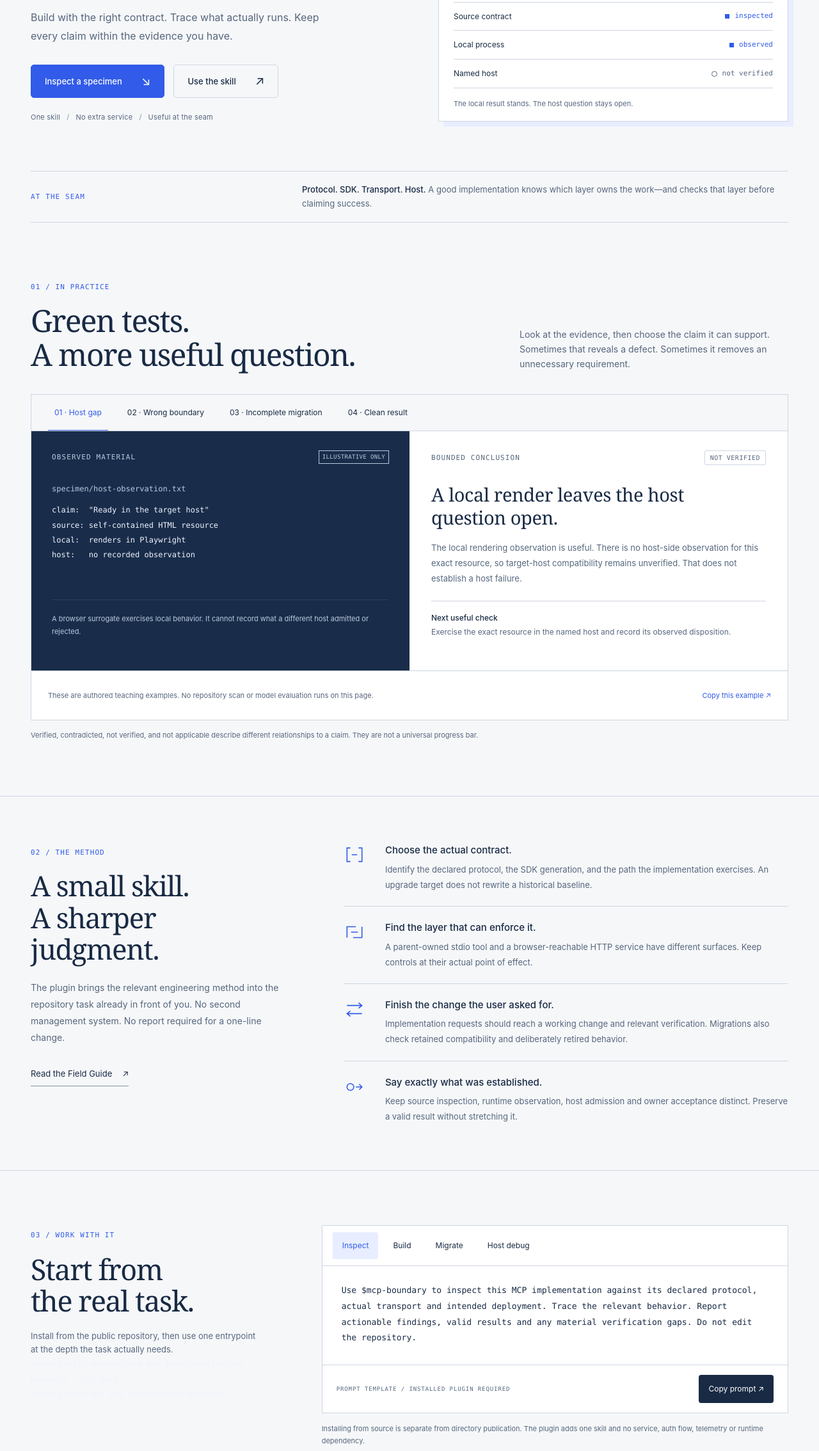
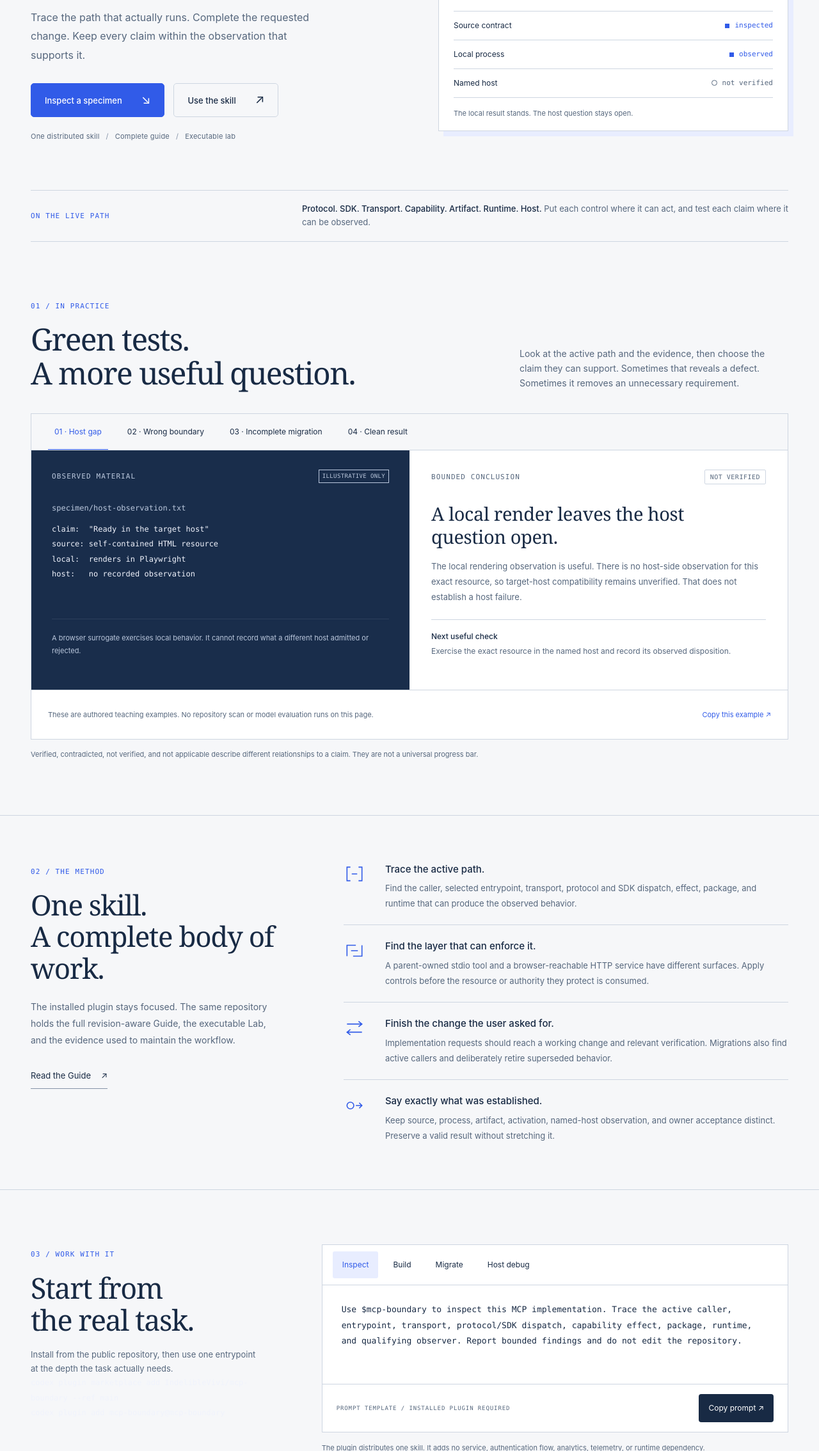
Before and after one commit to IndelibleVivi/mcp-boundary, a plain HTML site: page site/index.html in a window 1280 px wide. Shown: the part 532-2800 px from the top of the page at 64% size. Drawn offline with Linux system fonts and the light colour scheme.

Commit message:
update website for MCP Boundary 0.2.0

```diff
--- a/site/index.html
+++ b/site/index.html
@@ -2,10 +2,10 @@
 <html lang="en" data-mark="offset" data-palette="porcelain">
 <head>
 <meta charset="utf-8"><meta name="viewport" content="width=device-width,initial-scale=1">
-<meta name="description" content="MCP Boundary is a pure-skill engineering plugin for building, inspecting, migrating and verifying MCP systems at the boundary that actually owns the behavior.">
+<meta name="description" content="MCP Boundary is a pure-skill engineering plugin for completing MCP work on the active protocol, transport, capability, artifact, runtime, and host path.">
 <meta name="theme-color" content="#F6F7F9">
 <meta property="og:title" content="MCP Boundary — Make your MCP hold up.">
-<meta property="og:description" content="Build with the right contract. Trace what actually runs. Keep every claim within the evidence you have.">
+<meta property="og:description" content="Trace what actually runs. Complete the requested change. Keep every claim within the evidence you have.">
 <meta property="og:url" content="https://indeliblevivi.github.io/mcp-boundary/">
 <meta property="og:image" content="./assets/social-card.png">
 <title>MCP Boundary — Make your MCP hold up.</title>
@@ -14,7 +14,7 @@
 </head>
 <body>
 <a href="#main" class="skip">Skip to content</a>
-<div class="preview-ribbon"><div class="wrap"><span class="ribbon-status">SOURCE PACKAGE 0.1.0 · PURE SKILL</span><a href="https://github.com/IndelibleVivi/mcp-boundary" target="_blank" rel="noopener noreferrer">View the public source ↗</a></div></div>
+<div class="preview-ribbon"><div class="wrap"><span class="ribbon-status">SOURCE 0.2.0 · PURE SKILL · GUIDE + LAB</span><a href="https://github.com/IndelibleVivi/mcp-boundary" target="_blank" rel="noopener noreferrer">View the public source ↗</a></div></div>
 <header class="site-header"><div class="wrap header-inner">
 <a class="brand-lockup" href="./index.html" aria-label="MCP Boundary home"><span class="mark" data-mark><svg viewBox="0 0 64 64" aria-hidden="true"><path d="M35 11H13V44H28" fill="none" stroke="currentColor" stroke-width="6"/><path d="M29 53H51V20H36" fill="none" stroke="#315BE8" stroke-width="6"/></svg></span><span class="wordmark">MCP Boundary</span></a>
 <nav class="header-links" aria-label="Main navigation"><a href="#in-practice">In practice</a><a href="#method">The method</a><a href="#workflows">Workflows</a></nav>
@@ -24,18 +24,18 @@
 <section class="wrap hero" aria-labelledby="hero-title">
 <div class="hero-copy"><div class="edition eyebrow"><span class="open-square" aria-hidden="true"></span>Pure skill · Codex-first</div>
 <h1 id="hero-title"><span class="line">Make your MCP</span><em class="line">hold up.</em></h1>
-<p class="hero-lede">Build with the right contract. Trace what actually runs. Keep every claim within the evidence you have.</p>
+<p class="hero-lede">Trace the path that actually runs. Complete the requested change. Keep every claim within the observation that supports it.</p>
 <div class="hero-actions"><a href="#in-practice" class="button">Inspect a specimen <span class="arrow" aria-hidden="true">↘</span></a><a href="#workflows" class="button secondary">Use the skill <span class="arrow" aria-hidden="true">↗</span></a></div>
-<p class="hero-footnote">One skill<span>/</span>No extra service<span>/</span>Useful at the seam</p></div>
+<p class="hero-footnote">One distributed skill<span>/</span>Complete guide<span>/</span>Executable lab</p></div>
 <figure class="specimen" aria-label="Synthetic illustration: source and local process observations do not establish named-host acceptance" style="margin:0">
 <div class="specimen-bar eyebrow"><span>Boundary study / 001</span><span>Synthetic specimen</span></div>
 <div class="specimen-art" aria-hidden="true"><span class="registration tl"></span><span class="registration tr"></span><span class="registration bl"></span><span class="registration br"></span><div class="mark hero-mark" data-mark></div><span class="art-note left">a claim has a scope</span><span class="art-note right">an observation has a limit</span></div>
 <div class="specimen-rows"><div class="scope-row"><span>Source contract</span><span class="state observed">inspected</span></div><div class="scope-row"><span>Local process</span><span class="state observed">observed</span></div><div class="scope-row"><span>Named host</span><span class="state unknown">not verified</span></div></div>
 <figcaption class="specimen-caption">The local result stands. The host question stays open.</figcaption></figure>
 </section>
-<div class="wrap context-strip"><span class="context-label eyebrow">At the seam</span><p><strong>Protocol. SDK. Transport. Host.</strong> A good implementation knows which layer owns the work—and checks that layer before claiming success.</p></div>
+<div class="wrap context-strip"><span class="context-label eyebrow">On the live path</span><p><strong>Protocol. SDK. Transport. Capability. Artifact. Runtime. Host.</strong> Put each control where it can act, and test each claim where it can be observed.</p></div>
 <section class="wrap section" id="in-practice" aria-labelledby="practice-heading">
-<div class="section-heading"><div><span class="eyebrow section-number">01 / In practice</span><h2 id="practice-heading">Green tests.<br>A more useful question.</h2></div><p>Look at the evidence, then choose the claim it can support. Sometimes that reveals a defect. Sometimes it removes an unnecessary requirement.</p></div>
+<div class="section-heading"><div><span class="eyebrow section-number">01 / In practice</span><h2 id="practice-heading">Green tests.<br>A more useful question.</h2></div><p>Look at the active path and the evidence, then choose the claim they can support. Sometimes that reveals a defect. Sometimes it removes an unnecessary requirement.</p></div>
 <div class="examples"><div class="case-tabs" role="tablist" aria-label="Synthetic engineering examples"><button class="case-tab" id="tab-host" role="tab" aria-selected="true" aria-controls="case-panel" data-case="host">01 · Host gap</button><button class="case-tab" id="tab-stdio" role="tab" aria-selected="false" aria-controls="case-panel" tabindex="-1" data-case="stdio">02 · Wrong boundary</button><button class="case-tab" id="tab-migration" role="tab" aria-selected="false" aria-controls="case-panel" tabindex="-1" data-case="migration">03 · Incomplete migration</button><button class="case-tab" id="tab-clean" role="tab" aria-selected="false" aria-controls="case-panel" tabindex="-1" data-case="clean">04 · Clean result</button></div>
 <div class="case-shell" id="case-panel" role="tabpanel" aria-labelledby="tab-host" tabindex="0">
 <div class="case-input"><div class="eyebrow">Observed material<span>Illustrative only</span></div><div class="source-file" id="case-file">specimen/host-observation.txt</div><pre class="code-lines" id="case-code">claim:  "Ready in the target host"
@@ -45,17 +45,17 @@ host:   no recorded observation</pre><p class="case-input-note" id="case-note">A
 <div class="case-output"><div class="result-top"><span class="eyebrow muted">Bounded conclusion</span><span class="result-status" id="case-status">NOT VERIFIED</span></div><h3 id="case-title">A local render leaves the host question open.</h3><p id="case-body">The local rendering observation is useful. There is no host-side observation for this exact resource, so target-host compatibility remains unverified. That does not establish a host failure.</p><p class="next-action" id="case-action"><b>Next useful check</b><br>Exercise the exact resource in the named host and record its observed disposition.</p></div>
 </div><div class="case-footer"><p>These are authored teaching examples. No repository scan or model evaluation runs on this page.</p><button id="copy-case">Copy this example ↗</button></div></div><p class="truth-note">Verified, contradicted, not verified, and not applicable describe different relationships to a claim. They are not a universal progress bar.</p>
 </section>
-<section class="method-section" id="method" aria-labelledby="method-heading"><div class="wrap method-grid"><div class="method-intro"><span class="eyebrow section-number">02 / The method</span><h2 id="method-heading">A small skill.<br>A sharper judgment.</h2><p>The plugin brings the relevant engineering method into the repository task already in front of you. No second management system. No report required for a one-line change.</p><a class="text-link" href="https://github.com/IndelibleVivi/mcp-server-engineering-field-guide" target="_blank" rel="noopener noreferrer">Read the Field Guide <span aria-hidden="true">↗</span></a></div><div class="method-rows">
-<article class="method-row"><svg class="row-glyph" viewBox="0 0 32 32" fill="none" stroke="currentColor" stroke-width="1.5" aria-hidden="true"><path d="M10 6H5v20h5m12-20h5v20h-5M12 16h8"/></svg><div><h3>Choose the actual contract.</h3><p>Identify the declared protocol, the SDK generation, and the path the implementation exercises. An upgrade target does not rewrite a historical baseline.</p></div></article>
-<article class="method-row"><svg class="row-glyph" viewBox="0 0 32 32" fill="none" stroke="currentColor" stroke-width="1.5" aria-hidden="true"><path d="M5 24V8h13m9 0v16H14M11 16h10"/></svg><div><h3>Find the layer that can enforce it.</h3><p>A parent-owned stdio tool and a browser-reachable HTTP service have different surfaces. Keep controls at their actual point of effect.</p></div></article>
-<article class="method-row"><svg class="row-glyph" viewBox="0 0 32 32" fill="none" stroke="currentColor" stroke-width="1.5" aria-hidden="true"><path d="M5 10h22m-5-4 5 4-5 4M27 22H5m5-4-5 4 5 4"/></svg><div><h3>Finish the change the user asked for.</h3><p>Implementation requests should reach a working change and relevant verification. Migrations also check retained compatibility and deliberately retired behavior.</p></div></article>
-<article class="method-row"><svg class="row-glyph" viewBox="0 0 32 32" fill="none" stroke="currentColor" stroke-width="1.5" aria-hidden="true"><circle cx="10" cy="16" r="5"/><path d="M18 16h9m-4-4 4 4-4 4"/></svg><div><h3>Say exactly what was established.</h3><p>Keep source inspection, runtime observation, host admission and owner acceptance distinct. Preserve a valid result without stretching it.</p></div></article>
+<section class="method-section" id="method" aria-labelledby="method-heading"><div class="wrap method-grid"><div class="method-intro"><span class="eyebrow section-number">02 / The method</span><h2 id="method-heading">One skill.<br>A complete body of work.</h2><p>The installed plugin stays focused. The same repository holds the full revision-aware Guide, the executable Lab, and the evidence used to maintain the workflow.</p><a class="text-link" href="https://github.com/IndelibleVivi/mcp-boundary/tree/main/guide" target="_blank" rel="noopener noreferrer">Read the Guide <span aria-hidden="true">↗</span></a></div><div class="method-rows">
+<article class="method-row"><svg class="row-glyph" viewBox="0 0 32 32" fill="none" stroke="currentColor" stroke-width="1.5" aria-hidden="true"><path d="M10 6H5v20h5m12-20h5v20h-5M12 16h8"/></svg><div><h3>Trace the active path.</h3><p>Find the caller, selected entrypoint, transport, protocol and SDK dispatch, effect, package, and runtime that can produce the observed behavior.</p></div></article>
+<article class="method-row"><svg class="row-glyph" viewBox="0 0 32 32" fill="none" stroke="currentColor" stroke-width="1.5" aria-hidden="true"><path d="M5 24V8h13m9 0v16H14M11 16h10"/></svg><div><h3>Find the layer that can enforce it.</h3><p>A parent-owned stdio tool and a browser-reachable HTTP service have different surfaces. Apply controls before the resource or authority they protect is consumed.</p></div></article>
+<article class="method-row"><svg class="row-glyph" viewBox="0 0 32 32" fill="none" stroke="currentColor" stroke-width="1.5" aria-hidden="true"><path d="M5 10h22m-5-4 5 4-5 4M27 22H5m5-4-5 4 5 4"/></svg><div><h3>Finish the change the user asked for.</h3><p>Implementation requests should reach a working change and relevant verification. Migrations also find active callers and deliberately retire superseded behavior.</p></div></article>
+<article class="method-row"><svg class="row-glyph" viewBox="0 0 32 32" fill="none" stroke="currentColor" stroke-width="1.5" aria-hidden="true"><circle cx="10" cy="16" r="5"/><path d="M18 16h9m-4-4 4 4-4 4"/></svg><div><h3>Say exactly what was established.</h3><p>Keep source, process, artifact, activation, named-host observation, and owner acceptance distinct. Preserve a valid result without stretching it.</p></div></article>
 </div></div></section>
 <section class="wrap section" id="workflows" aria-labelledby="workflow-heading"><div class="workflow-layout"><div class="workflow-intro"><span class="eyebrow section-number">03 / Work with it</span><h2 id="workflow-heading">Start from<br>the real task.</h2><p>Install from the public repository, then use one entrypoint at the depth the task actually needs.</p><pre class="code-lines">codex plugin marketplace add IndelibleVivi/mcp-boundary --ref main
-codex plugin add mcp-boundary@mcp-boundary</pre></div><div><div class="prompt-box"><div class="prompt-tabs" role="group" aria-label="Workflow prompt"><button class="prompt-tab" data-prompt="inspect" aria-pressed="true">Inspect</button><button class="prompt-tab" data-prompt="build" aria-pressed="false">Build</button><button class="prompt-tab" data-prompt="migrate" aria-pressed="false">Migrate</button><button class="prompt-tab" data-prompt="host" aria-pressed="false">Host debug</button></div><p class="prompt-text" id="prompt-text">Use $mcp-boundary to inspect this MCP implementation against its declared protocol, actual transport and intended deployment. Trace the relevant behavior. Report actionable findings, valid results and any material verification gaps. Do not edit the repository.</p><div class="prompt-bottom"><span class="micro">Prompt template / installed plugin required</span><button id="copy-prompt">Copy prompt <span aria-hidden="true">↗</span></button></div></div><p class="prompt-disclaimer">Installing from source is separate from directory publication. The plugin adds one skill and no service, auth flow, telemetry or runtime dependency.</p></div></div></section>
-<section class="evidence-section" id="status" aria-labelledby="status-heading"><div class="wrap"><div class="evidence-heading"><h2 id="status-heading">The status is part of the design.</h2><p>Version 0.1.0 / explicitly bounded</p></div><div class="evidence-grid"><div class="evidence-cell"><h3>Source & Codex-native package</h3><span class="state observed">included</span><p>Author source, canonical Codex manifest, provenance, legal map, tests and one approved website are included in the repository.</p></div><div class="evidence-cell"><h3>Installed model behavior</h3><span class="state unknown">not verified</span><p>Static trigger design and fixtures do not establish implicit model invocation or comparative behavior.</p></div><div class="evidence-cell"><h3>Directory & named-host release</h3><span class="state unknown">not published</span><p>No external directory listing, production integration or named-host acceptance is implied.</p></div></div></div></section>
+codex plugin add mcp-boundary@mcp-boundary</pre></div><div><div class="prompt-box"><div class="prompt-tabs" role="group" aria-label="Workflow prompt"><button class="prompt-tab" data-prompt="inspect" aria-pressed="true">Inspect</button><button class="prompt-tab" data-prompt="build" aria-pressed="false">Build</button><button class="prompt-tab" data-prompt="migrate" aria-pressed="false">Migrate</button><button class="prompt-tab" data-prompt="host" aria-pressed="false">Host debug</button></div><p class="prompt-text" id="prompt-text">Use $mcp-boundary to inspect this MCP implementation. Trace the active caller, entrypoint, transport, protocol/SDK dispatch, capability effect, package, runtime, and qualifying observer. Report bounded findings and do not edit the repository.</p><div class="prompt-bottom"><span class="micro">Prompt template / installed plugin required</span><button id="copy-prompt">Copy prompt <span aria-hidden="true">↗</span></button></div></div><p class="prompt-disclaimer">The plugin distributes one skill. It adds no service, authentication flow, analytics, telemetry, or runtime dependency.</p></div></div></section>
+<section class="evidence-section" id="status" aria-labelledby="status-heading"><div class="wrap"><div class="evidence-heading"><h2 id="status-heading">The status is part of the design.</h2><p>Version 0.2.0 / pure skill</p></div><div class="evidence-grid"><div class="evidence-cell"><h3>Source & distributable package</h3><span class="state observed">included</span><p>One active skill, its references and assets, the complete Guide, executable Lab, provenance, legal map, and verification are maintained in the public repository.</p></div><div class="evidence-cell"><h3>Comparative model behavior</h3><span class="state unknown">not verified</span><p>Registered behavior cases do not establish that this version improves outcomes over no skill or the historical skill until the comparison is actually run.</p></div><div class="evidence-cell"><h3>Directory publication</h3><span class="state unknown">separate review</span><p>Repository source and the public directory are versioned separately. Consult the current-state record for the exact submitted and published version.</p></div></div></div></section>
 </main>
-<footer class="site-footer"><div class="wrap"><div class="footer-top"><div class="footer-brand"><span class="mark footer-mark" data-mark aria-hidden="true"></span><span class="footer-name">MCP Boundary</span></div><nav class="footer-links" aria-label="Footer"><a href="https://github.com/IndelibleVivi/mcp-boundary" target="_blank" rel="noopener noreferrer">Source ↗</a><a href="https://github.com/IndelibleVivi/mcp-boundary/blob/main/LICENSING.md" target="_blank" rel="noopener noreferrer">Licensing ↗</a><a href="https://github.com/IndelibleVivi/mcp-server-engineering-field-guide" target="_blank" rel="noopener noreferrer">Method source ↗</a></nav></div><div class="footer-bottom"><p class="footer-credit">Designed with <span class="credit-names">Faye &amp; Cove</span>. Engineering aid, not a compliance certificate.</p><p class="footer-assurances"><span>No analytics</span><span>No external runtime assets</span></p></div></div></footer>
+<footer class="site-footer"><div class="wrap"><div class="footer-top"><div class="footer-brand"><span class="mark footer-mark" data-mark aria-hidden="true"></span><span class="footer-name">MCP Boundary</span></div><nav class="footer-links" aria-label="Footer"><a href="https://github.com/IndelibleVivi/mcp-boundary" target="_blank" rel="noopener noreferrer">Source ↗</a><a href="https://github.com/IndelibleVivi/mcp-boundary/blob/main/LICENSING.md" target="_blank" rel="noopener noreferrer">Licensing ↗</a><a href="https://github.com/IndelibleVivi/mcp-boundary/tree/main/guide" target="_blank" rel="noopener noreferrer">Guide ↗</a><a href="https://github.com/IndelibleVivi/mcp-boundary/tree/main/lab" target="_blank" rel="noopener noreferrer">Lab ↗</a></nav></div><div class="footer-bottom"><p class="footer-credit">Designed with <span class="credit-names">Faye &amp; Cove</span>. Engineering aid, not a compliance certificate.</p><p class="footer-assurances"><span>No analytics</span><span>No external runtime assets</span></p></div></div></footer>
 <dialog id="copy-dialog" aria-labelledby="copy-title"><div class="dialog-inner"><div class="dialog-heading"><h2 id="copy-title">Copy manually</h2><button class="dialog-close" data-close-dialog aria-label="Close copy dialog">×</button></div><p class="dialog-caption">This browser did not allow clipboard access. Select the text below and use your normal copy command.</p><textarea class="fallback-copy" id="copy-fallback" readonly aria-label="Text to copy"></textarea></div></dialog>
 <div class="toast" id="toast" role="status" aria-live="polite"></div>
 <noscript><p class="noscript">The page is readable without JavaScript. Case switching and clipboard helpers need JavaScript.</p></noscript>
```
